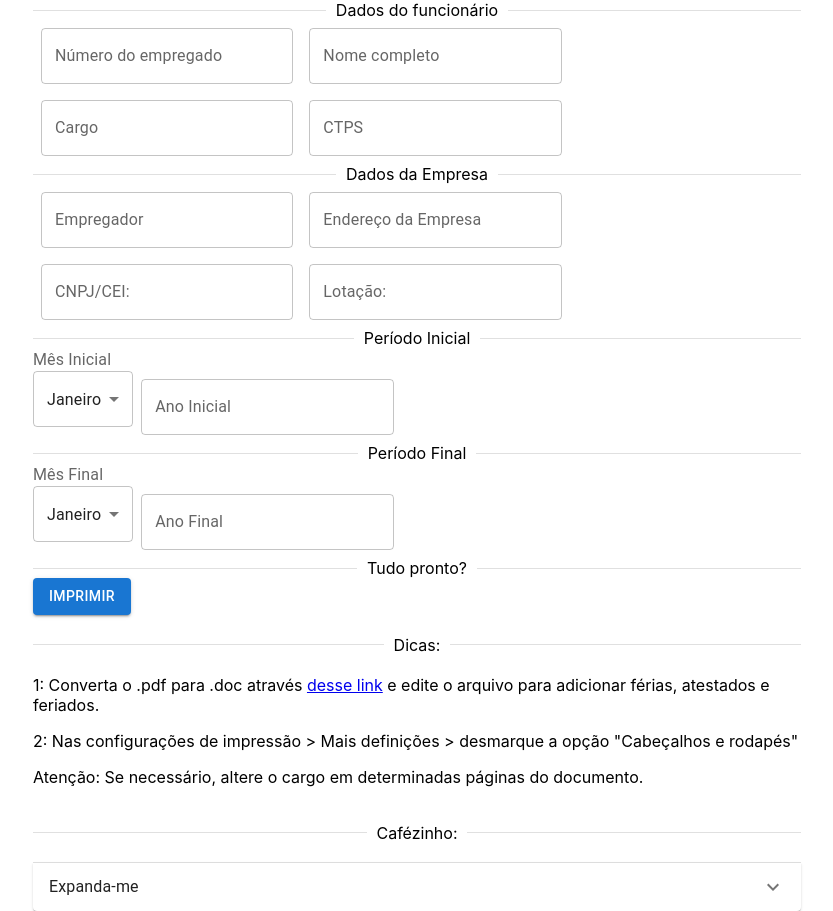
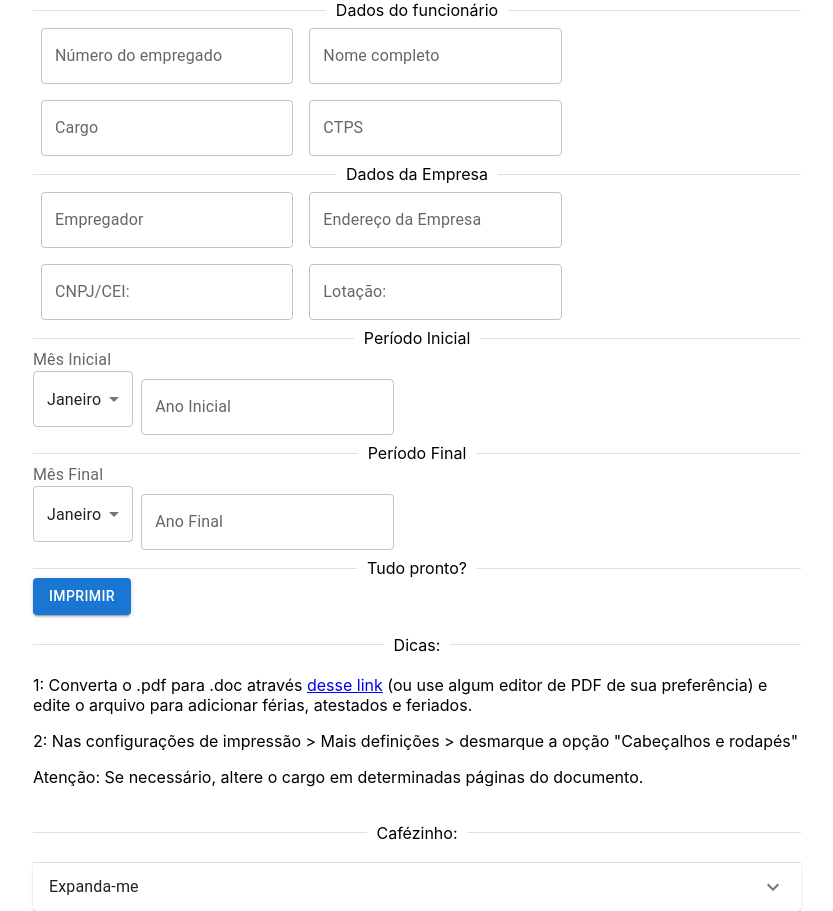
Before and after one commit to isaacjamesdev/onfire-ponto, a React (Create React App) app: page / in a window 1280 px wide. Shown: the whole page, without its empty margins (223-1056 px from the left). Built offline with nearby package versions, Linux system fonts and the light colour scheme.

Commit message:
sugestao

```diff
--- a/src/App.js
+++ b/src/App.js
@@ -80,7 +80,7 @@ function App() {
           >
             desse link
           </a>
-          {` `}e edite o arquivo para adicionar férias, atestados e feriados.
+          {` `}(ou use algum editor de PDF de sua preferência) e edite o arquivo para adicionar férias, atestados e feriados.
         </p>
         <p className="hints">
           2: Nas configurações de impressão > Mais definições > desmarque a
```
